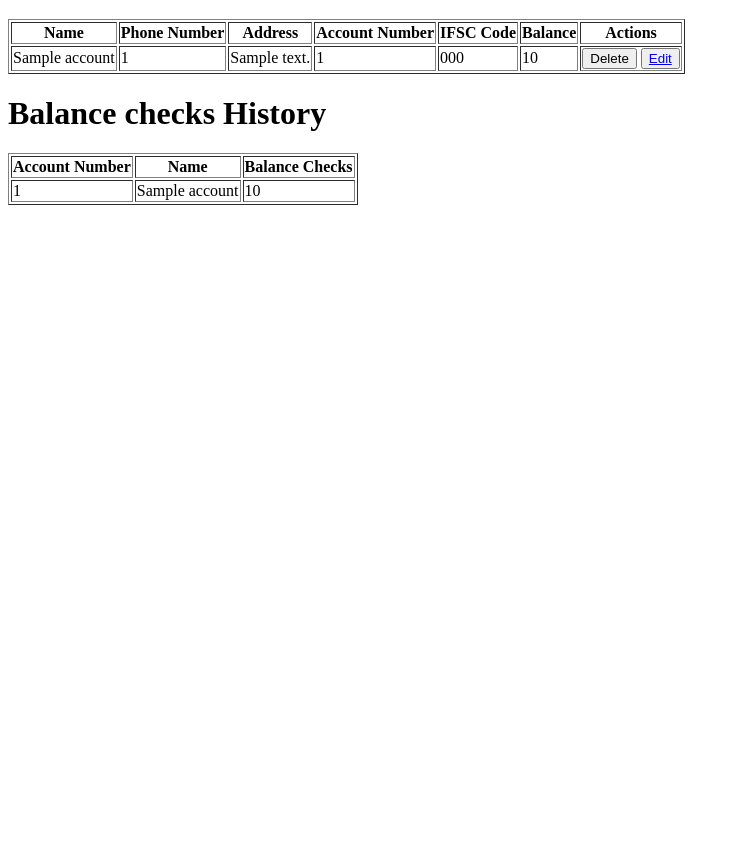
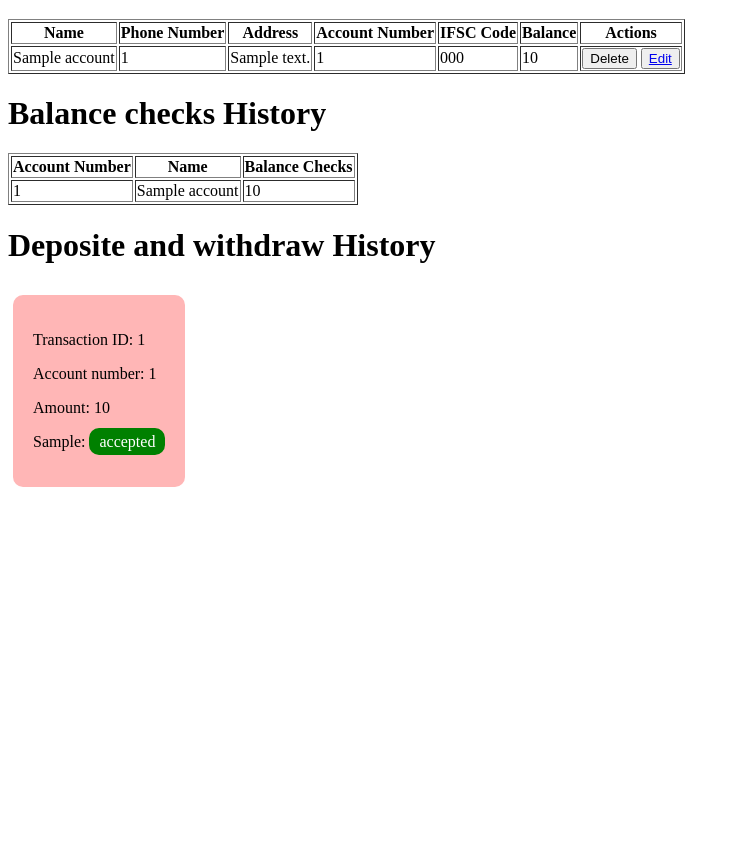
Before and after one commit to Prashanthg01/banking_system, a Flask app: template app/templates/banker/dashboard.html in a window 1280 px wide. Shown: the part 399-1252 px from the top of the page, without its empty margins (0-740 px from the left). Before the commit the page ends 604 px from the top, so only its background shows below. Run offline with Flask 2, Linux system fonts and the light colour scheme; the template is opened without the code that fills it: most values are stand-ins (such as "Sample title", 1, 10 or a date in 2020).

Commit message:
added transaction history in banker dashboard

```diff
--- a/app/static/css/styles.css
+++ b/app/static/css/styles.css
@@ -42,3 +42,9 @@
   border-radius: 10px;
   color: #fff;
 }
+
+.transactions_history {
+  height: 70vh;
+  overflow: scroll;
+  width: fit-content;
+}
--- a/app/templates/banker/dashboard.html
+++ b/app/templates/banker/dashboard.html
@@ -5,6 +5,7 @@
     <meta charset="UTF-8">
     <title>Dashboard</title>
     <script src="{{ url_for('static', filename='js/scripts.js') }}"></script>
+    <link href="{{ url_for('static', filename='css/styles.css') }}" rel="stylesheet">
 </head>
 
 <body>
@@ -158,6 +159,22 @@
           {% endfor %}
         </tbody>
       </table>
+
+      <h1>Deposite and withdraw History</h1>
+      <div class="transactions_history">
+          {% if msg %}
+              <p>{{ msg }}</p>
+          {% else %}
+          {% for request in deposit_and_withdraw_history %}
+          <div {% if request.form_type == "deposit" %} class="deposite_cards" {% else %} class="withdraw_cards" {% endif %}>
+              <p>Transaction ID: {{ request.form_id }}</p>
+              <p>Account number: {{ request.account_number }}</p>
+              <p>Amount: {{ request.amount }}</p>
+              <p>{{ request.form_type }}: <span {% if request.status in ['accepted', 'success'] %} class="success" {% elif request.status == 'declined' %} class="decline" {% else %} class="pending" {% endif %}>{{ request.status }}</span></p>
+          </div>
+          {% endfor %}
+          {% endif %}
+      </div>
 </body>
 
 </html>
--- a/app/templates/customer/dashboard.html
+++ b/app/templates/customer/dashboard.html
@@ -32,7 +32,7 @@
     </div>
 
     <h1>History</h1>
-    <div>
+    <div class="transactions_history">
         {% if msg %}
             <p>{{ msg }}</p>
         {% else %}
```
Also changed, not shown: app/views/banker_view.py (+6 -1 lines).
